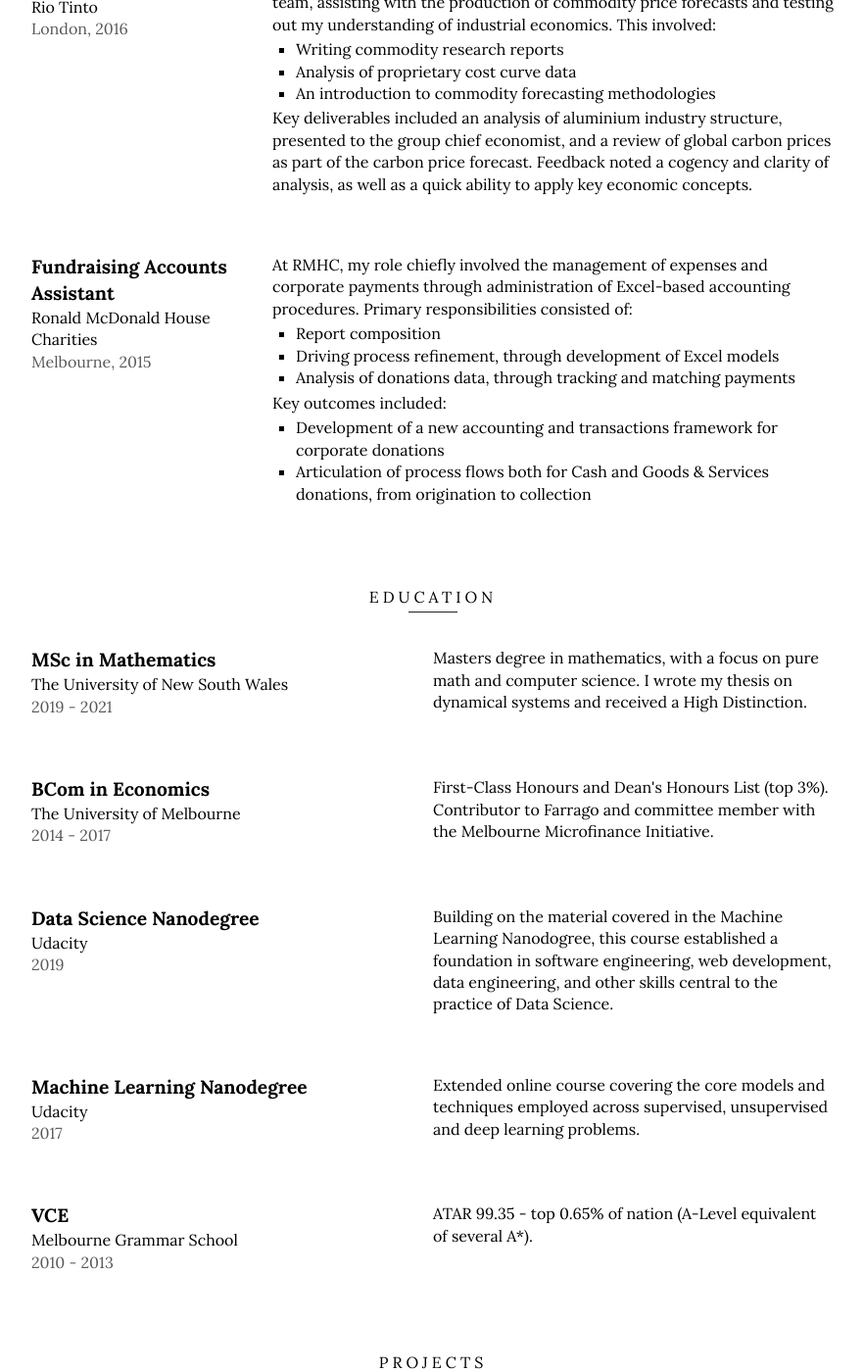
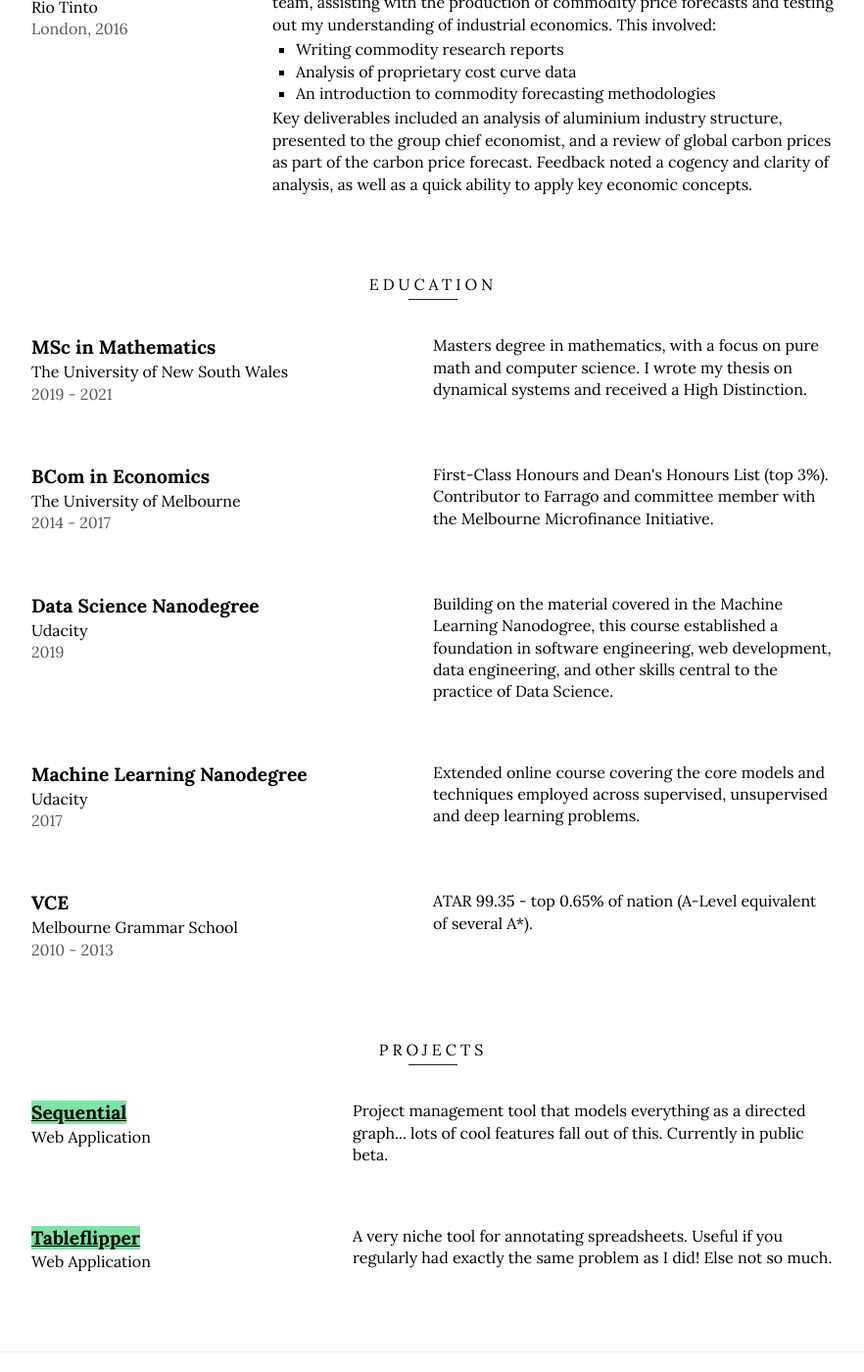
Before and after one commit to rcushen/resume, a Jekyll site: the page built from index.html, in a window 1280 px wide and 1400 px high, scrolled down 2185 px. Shown: the whole window at 98% size, without its empty margins (198-1080 px from the left). Built offline with Jekyll 4.4.1, drawn with Linux system fonts in a browser that asks for light colours; some of the changed text lies outside the part shown.

Commit message:
Tidy up some content

```diff
--- a/_data/jobs.yml
+++ b/_data/jobs.yml
@@ -43,11 +43,3 @@
     description: 'During my time with Rio Tinto, I worked alongside the Economics & Markets team, assisting with the production of commodity price forecasts and testing out my understanding of industrial economics. This involved:'
     list: '<ul><li>Writing commodity research reports</li><li>Analysis of proprietary cost curve data</li><li>An introduction to commodity forecasting methodologies</li></ul>'
     description2: Key deliverables included an analysis of aluminium industry structure, presented to the group chief economist, and a review of global carbon prices as part of the carbon price forecast. Feedback noted a cogency and clarity of analysis, as well as a quick ability to apply key economic concepts.
-
--   title: Fundraising Accounts Assistant
-    company: Ronald McDonald House Charities
-    period: Melbourne, 2015
-    description: 'At RMHC, my role chiefly involved the management of expenses and corporate payments through administration of Excel-based accounting procedures. Primary responsibilities consisted of:'
-    list: '<ul><li>Report composition</li><li>Driving process refinement, through development of Excel models</li><li>Analysis of donations data, through tracking and matching payments</li></ul>'
-    description2: 'Key outcomes included:'
-    list2: '<ul><li>Development of a new accounting and transactions framework for corporate donations</li><li>Articulation of process flows both for Cash and Goods & Services donations, from origination to collection</li></ul>'
--- a/_data/projects.yml
+++ b/_data/projects.yml
@@ -1,6 +1,7 @@
 -   name: Sequential
+    link: https://www.sequentialapp.com
     type: Web Application
-    description: Project management tool that models everything as a directed graph... lots of cool features fall out of this. Coming soon!
+    description: Project management tool that models everything as a directed graph... lots of cool features fall out of this. Currently in public beta.
 
 -   name: Tableflipper
     link: https://www.tableflipper.io
```
